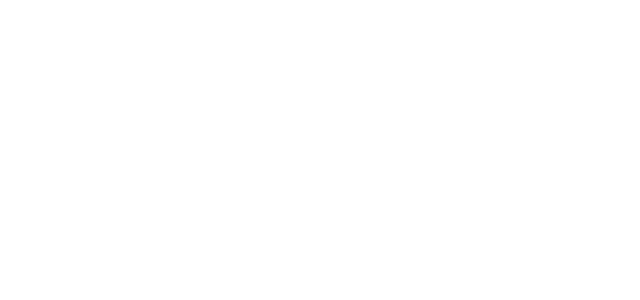
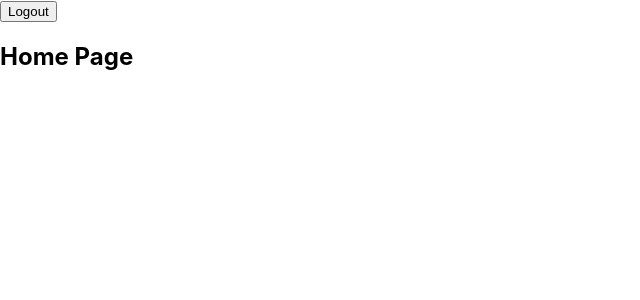
Before and after one commit to moksh-mahajan/trend-burst, a React (Create React App) app: page /home in a window 1280 px wide. Before the commit this address had no page. Shown: the top 300 px of the page, without its empty margins (0-640 px from the left). Built offline with nearby package versions, Linux system fonts and the light colour scheme; sample sign-in values are in the browser's storage; what miragejs would draw is missing.

Commit message:
added requires auth component

```diff
--- a/src/App.js
+++ b/src/App.js
@@ -7,6 +7,7 @@ import Login from "./frontend/pages/login";
 import Signup from "./frontend/pages/signup";
 import { ToastContainer } from "react-toastify";
 import "react-toastify/dist/ReactToastify.css";
+import RequiresAuth from "./frontend/components/requiresAuth/requiresAuth";
 
 function App() {
   const { handleAuthStatusCheck } = useContext(AuthContext);
@@ -28,9 +29,11 @@ function App() {
       />
 
       <Routes>
-        <Route path="/" element={<Home />} />
-        <Route path="/login" element={<Login />} />
+        <Route path="/" element={<Login />} />
         <Route path="/signup" element={<Signup />} />
+        <Route element={<RequiresAuth />}>
+          <Route path="/home" element={<Home />} />
+        </Route>
       </Routes>
     </div>
   );
--- /dev/null
+++ b/src/frontend/components/requiresAuth/requiresAuth.js
@@ -0,0 +1,15 @@
+import { useContext } from "react";
+import { Navigate, Outlet, useLocation } from "react-router-dom";
+import { AuthContext } from "../../contexts";
+
+export default function RequiresAuth() {
+  const { state } = useContext(AuthContext);
+  const location = useLocation();
+  const token = localStorage.getItem("authToken");
+
+  return token ? (
+    <Outlet />
+  ) : (
+    <Navigate to="/" state={{ from: location }} replace />
+  );
+}
--- a/src/frontend/contexts/AuthContext.js
+++ b/src/frontend/contexts/AuthContext.js
@@ -1,6 +1,7 @@
 import { createContext, useReducer } from "react";
 import { authTokenKey } from "../constants";
 import { toast } from "react-toastify";
+import { useNavigate } from "react-router-dom";
 
 export const AuthContext = createContext();
 
@@ -27,7 +28,7 @@ const authReducer = (state, action) => {
 
 export function AuthProvider({ children }) {
   const [state, dispatch] = useReducer(authReducer, initialState);
-
+  const navigate = useNavigate();
   const handleAuthStatusCheck = () => {
     const token = localStorage.getItem(authTokenKey) ?? "";
     dispatch({ type: "AUTH_STATUS_CHECKED", payload: token });
@@ -61,6 +62,7 @@ export function AuthProvider({ children }) {
 
         dispatch({ type: "AUTH_SUCCESS", payload: token });
         toast.success("You are now logged in!");
+        navigate("/home")
       }
       if (response.status === 404) {
         toast.error("Incorrect username or password!");
@@ -95,6 +97,7 @@ export function AuthProvider({ children }) {
         toast.success(
           "Congratulations. Your TrendBurst Account has been created!"
         );
+        navigate("/home");
       }
     } catch (e) {
       console.error(e);
--- a/src/frontend/pages/Home.js
+++ b/src/frontend/pages/Home.js
@@ -1,3 +1,12 @@
+import { useContext } from "react";
+import { AuthContext } from "../contexts";
+
 export default function Home() {
-  return <div>Home Page</div>;
+  const { handleLogout } = useContext(AuthContext);
+  return (
+    <div>
+      <button onClick={handleLogout}>Logout</button>
+      <h2>Home Page</h2>
+    </div>
+  );
 }
--- a/src/frontend/pages/login.js
+++ b/src/frontend/pages/login.js
@@ -1,9 +1,11 @@
 import { useState } from "react";
+import { useLocation } from "react-router-dom";
 import { LoginForm, SignUpForm } from "../components";
 
 export default function Login() {
   const [authMode, setAuthMode] = useState("login");
-
+  const location = useLocation();
+  console.log(location);
   const toggleAuthMode = () =>
     setAuthMode((authMode) => (authMode === "login" ? "signup" : "login"));
 
```
Also changed, not shown: src/index.js (+4 -4 lines).
